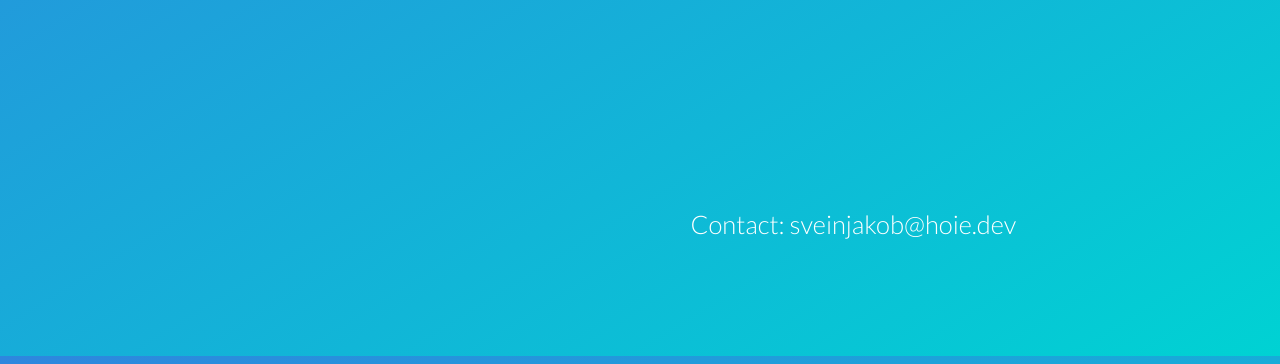
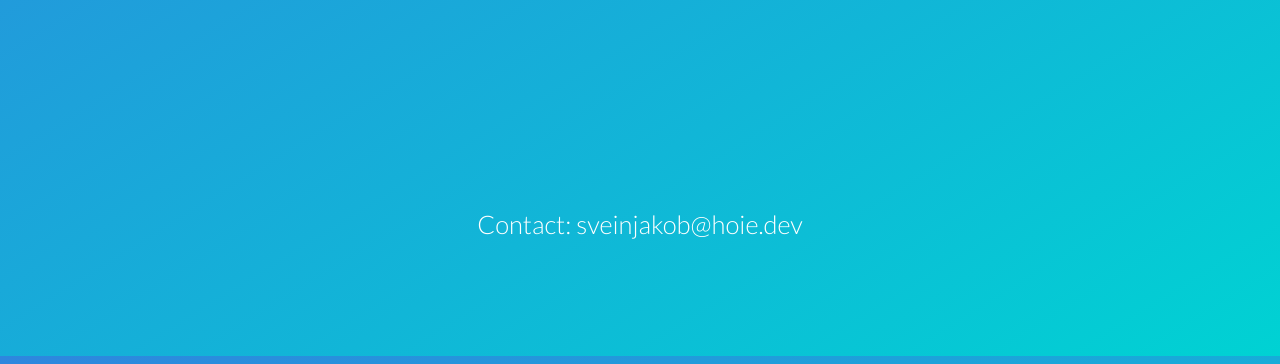
Before and after one commit to SveinJH/hoie.dev, a plain HTML site: page index.html in a window 1280 px wide. Shown: the part 436-800 px from the top of the page. Drawn offline with Linux system fonts and the light colour scheme.

Commit message:
span fix 2

```diff
--- a/data/css/style.css
+++ b/data/css/style.css
@@ -33,7 +33,7 @@ body {
 
 .grid-item {
     font-size: 1.8rem;
-    grid-column: 3 / span 4;
+    grid-column: 2 / span 4;
     display: flex;
     flex-direction: column;
     justify-content: center;
```
